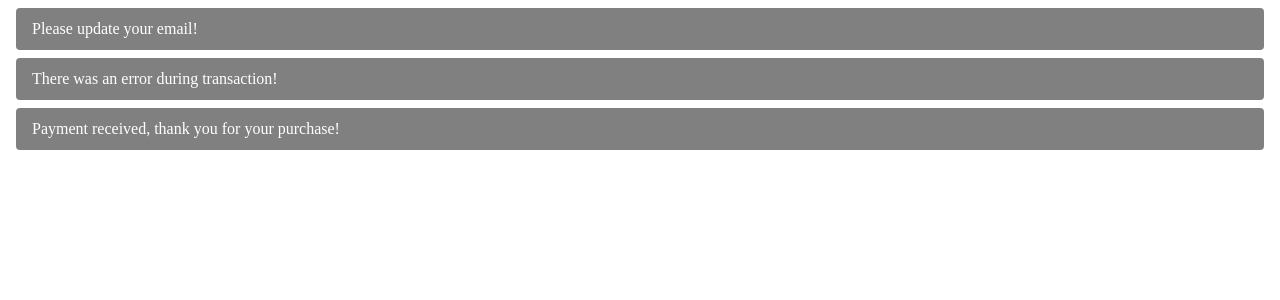
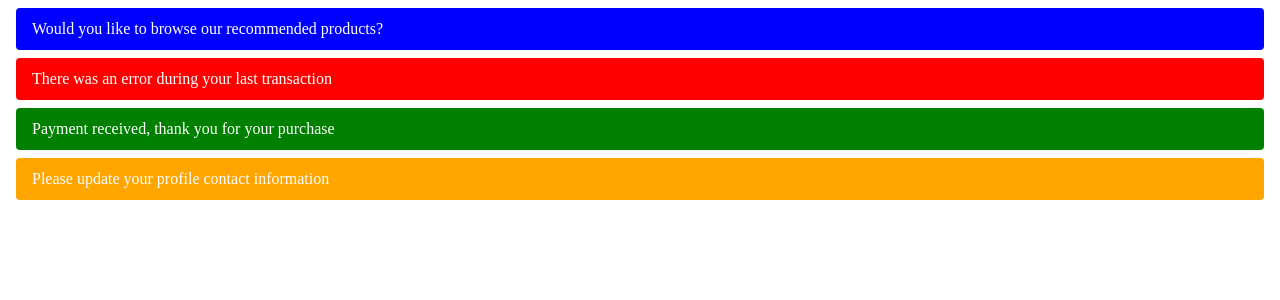
Before and after one commit to ViktoriiaKN/goit-react-project, a React (Vite) app: page / in a window 1280 px wide. Shown: the top 300 px of the page. Built offline with nearby package versions, Linux system fonts and the light colour scheme.

Commit message:
Dinamic styles - variant

```diff
--- a/src/components/Alert/Alert.jsx
+++ b/src/components/Alert/Alert.jsx
@@ -1,13 +1,36 @@
+import React from "react";
+
 const alertStyles = {
   margin: 8,
   padding: "12px 16px",
   borderRadius: 4,
-  backgroundColor: "gray",
   color: "white",
 };
 
-const Alert = ({children}) => {
-  return <p style={alertStyles}>{children}</p>;
+const getBgColor = variant => {
+  switch (variant) {
+    case "info":
+      return "blue";
+      case "success":
+        return "green";
+        case "error":
+          return "red";
+          case "warning":
+            return "orange";
+    default:
+      throw new Error(`Unsupported variant prop value - ${variant}`);
+  }
+};
+
+const Alert = ({variant, children}) => {
+  return  <p
+  style={{
+    ...alertStyles,
+    backgroundColor: getBgColor(variant),
+  }}
+>
+  {children}
+</p>
 }
 
 export default Alert
--- a/src/components/App.jsx
+++ b/src/components/App.jsx
@@ -4,9 +4,18 @@
 export const App = () => {
   return (
     <>
-      <Alert>Please update your email!</Alert>
-      <Alert>There was an error during transaction!</Alert>
-      <Alert>Payment received, thank you for your purchase!</Alert>
+      <Alert variant="info">
+        Would you like to browse our recommended products?
+      </Alert>
+      <Alert variant="error">
+        There was an error during your last transaction
+      </Alert>
+      <Alert variant="success">
+        Payment received, thank you for your purchase
+      </Alert>
+      <Alert variant="warning">
+        Please update your profile contact information
+      </Alert>
     </>
   );
 }
```
